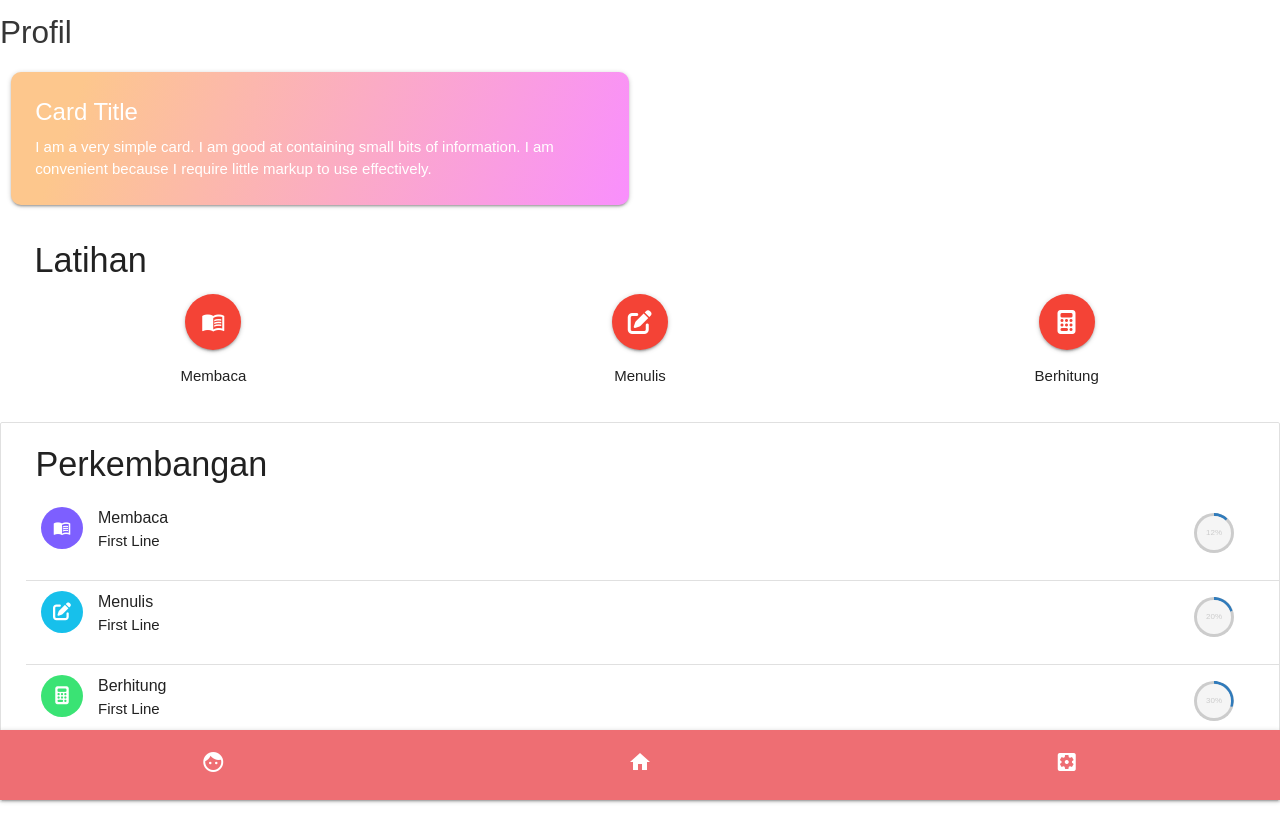
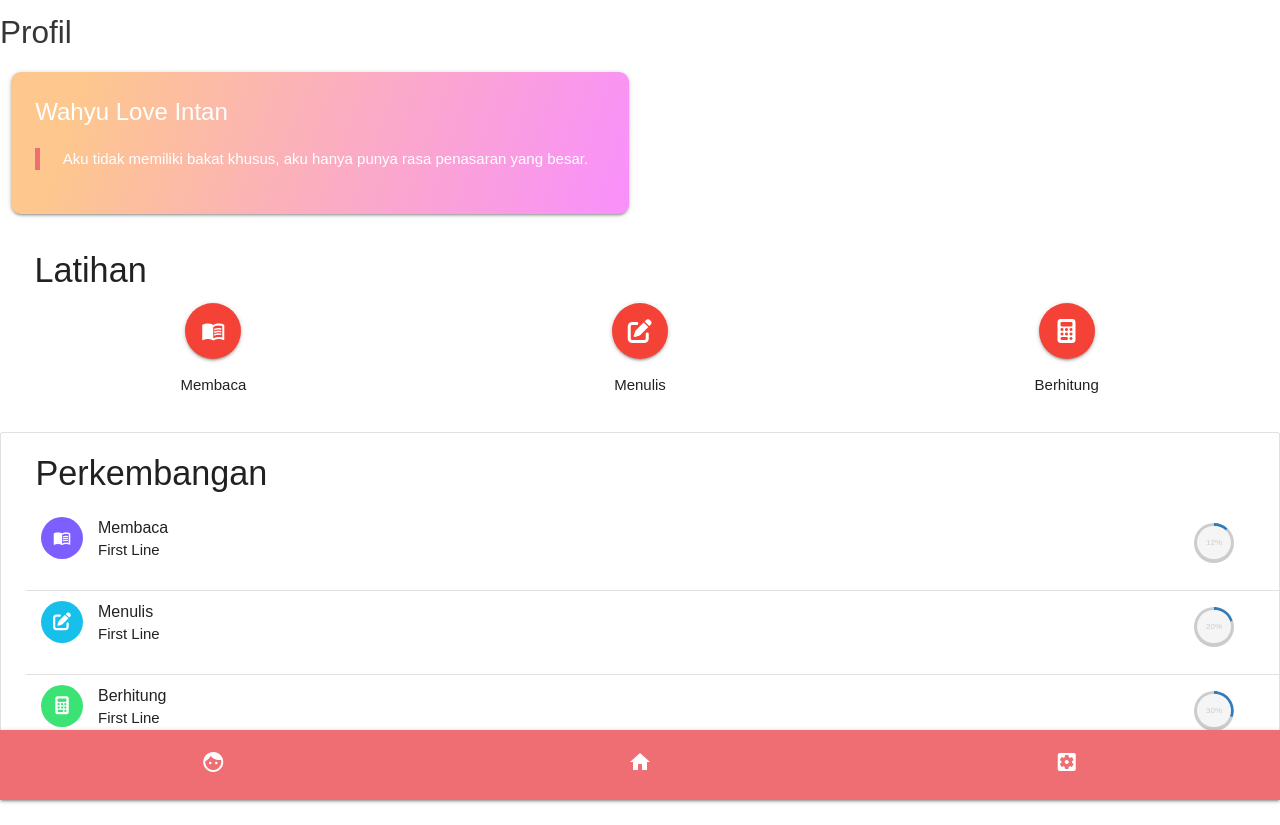
Before and after one commit to fadhfaiz/gemastik-disleksia, a plain HTML site: page dist/profile.html in a window 1280 px wide. Drawn offline with nearby package versions, Linux system fonts and the light colour scheme.

Commit message:
mengganti kutipan

```diff
--- a/dist/profile.html
+++ b/dist/profile.html
@@ -21,8 +21,9 @@
         width: 60%;
         padding: 50px;
     }
+
     .grad {
-        background-image: linear-gradient( 109.6deg,  rgba(253,199,141,1) 11.3%, rgba(249,143,253,1) 100.2% );
+        background-image: linear-gradient(109.6deg, rgba(253, 199, 141, 1) 11.3%, rgba(249, 143, 253, 1) 100.2%);
     }
 </style>
 
@@ -41,9 +42,12 @@
                 <div class="col s12 m6">
                     <div class="card hoverable kartu-radius grad">
                         <div class="card-content white-text">
-                            <span class="card-title">Card Title</span>
-                            <p>I am a very simple card. I am good at containing small bits of information.
-                                I am convenient because I require little markup to use effectively.</p>
+                            <span class="card-title">Wahyu Love Intan</span>
+                            <p>
+                                <blockquote>
+                                    Aku tidak memiliki bakat khusus, aku hanya punya rasa penasaran yang besar.
+                                </blockquote>
+                            </p>
                         </div>
                     </div>
                 </div>
```
